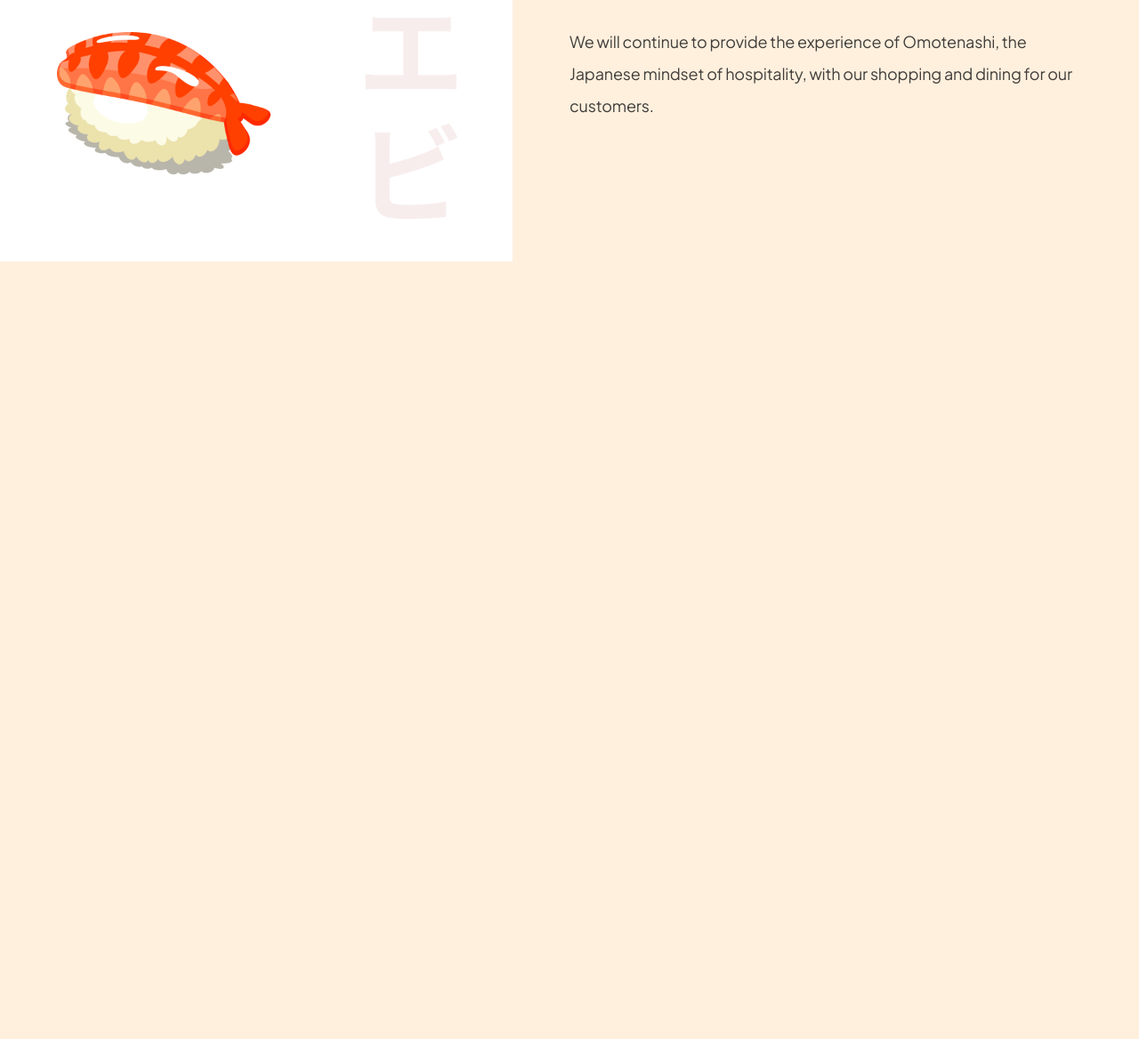
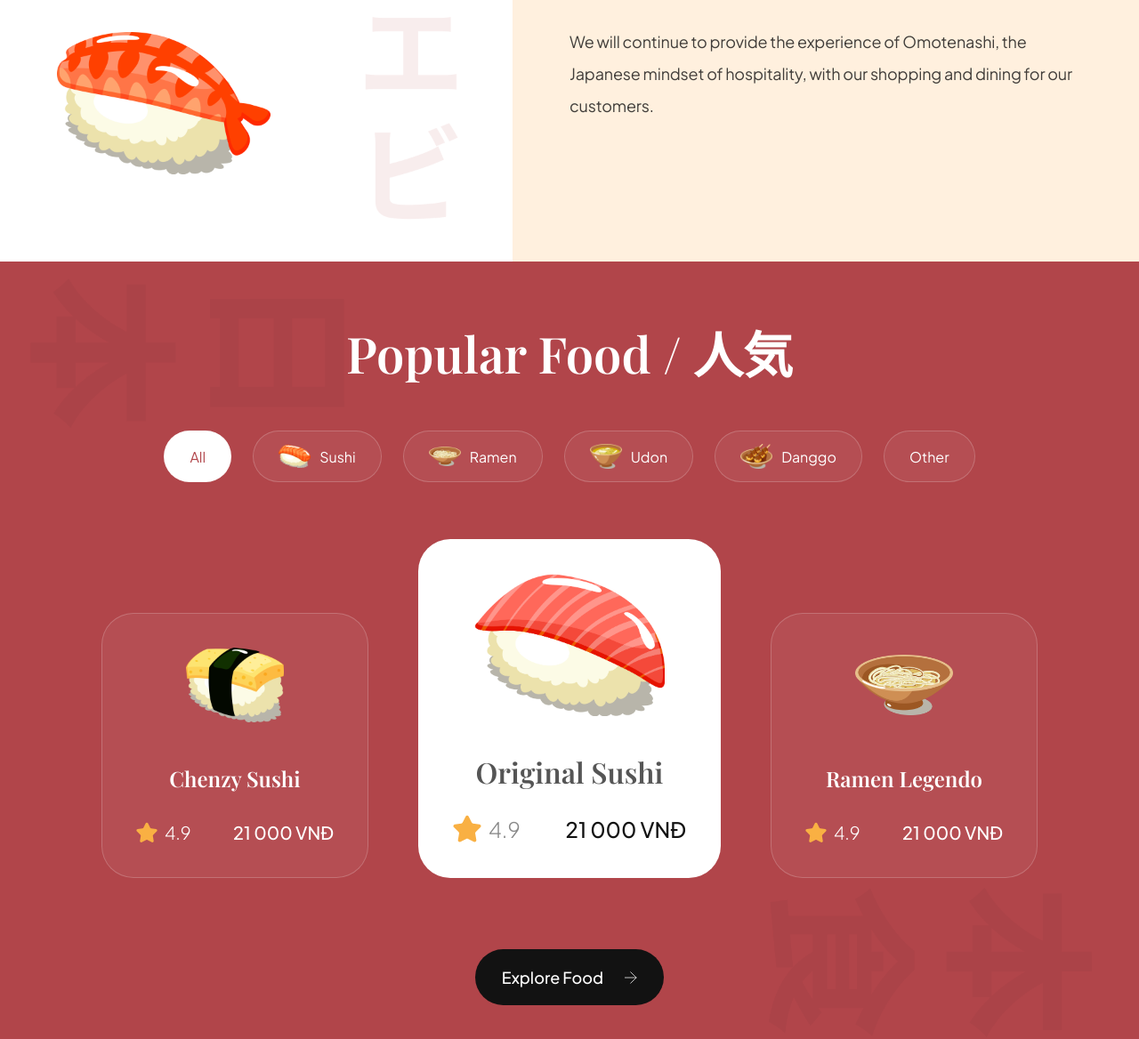
Before and after one commit to syhungFE/sushi-webiste, a website built with Vite: page index.html in a window 1280 px wide. Shown: the part 1224-2392 px from the top of the page at 89% size. Before the commit the page ends 1518 px from the top, so only its background shows below. Built offline with nearby package versions, Linux system fonts and the light colour scheme.

Commit message:
feat: build popular section

```diff
--- a/css/sections/header.css
+++ b/css/sections/header.css
@@ -29,7 +29,7 @@
   font-size: 24px;
   text-transform: uppercase;
   font-family: var(--playfair-display);
-  color: #fff;
+  color: var(--color-white);
   opacity: 0.8;
 }
 
--- a/css/sections/hero.css
+++ b/css/sections/hero.css
@@ -41,7 +41,7 @@
 }
 
 .hero-content {
-    flex: 1.22;
+    flex: 1.236;
     display: flex;
     justify-content: space-between;
     flex-direction: column;
--- /dev/null
+++ b/css/sections/popular.css
@@ -0,0 +1,197 @@
+.popular-foods {
+    padding: 64px;
+    display: flex;
+    flex-direction: column;
+
+    background-color: var(--primary-color);
+    background-image: url("../../assets/popular_bg.png");
+    background-position: center;
+    background-repeat: no-repeat;
+    background-size: contain;
+
+    overflow: hidden;
+}
+
+.popular-foods__title {
+    font-size: 56px;
+    font-family: var(--playfair-display);
+    font-weight: 600;
+    line-height: 78px;
+    color: var(--color-white);
+    text-align: center;
+}
+
+.popular-foods__filters {
+    margin-top: 48px;
+    max-width: 100%;
+    overflow-x: auto;
+
+    display: flex;
+    justify-content: center;
+    gap: 24px;
+}
+
+.popular-foods__filter-btn {
+    padding: 10px 28px;
+
+    display: flex;
+    flex-direction: row;
+    align-items: center;
+    gap: 10px;
+
+    background: rgba(255, 255, 255, 0.05);
+    border: 1px solid rgba(255, 255, 255, 0.2);
+    border-radius: 46px;
+
+    font-size: 16px;
+    font-weight: 300px;
+    line-height: 25px;
+    font-family: var(--plus-jakarta-sans);
+    color: var(--color-white);
+    cursor: pointer;
+}
+
+.popular-foods__filter-btn img  {
+    width: 36px;
+    height: 36px;
+    object-fit: contain;
+}
+
+.popular-foods__filter-btn.active {
+    background-color: var(--color-white);
+    color: var(--primary-color);
+}
+
+.popular-foods__filter-btn:hover {
+    background: var(--color-white);
+    color: var(--primary-color);
+}
+
+.popular-foods__catalogue {
+    margin-top: 64px;
+
+    display: flex;
+    justify-content: center;
+    align-items: flex-end;
+    flex-wrap: wrap;
+    gap: 56px;
+}
+
+.popular-foods__button {
+    width: fit-content;
+
+    padding: 20px 30px;
+    margin: 80px auto 0;
+
+    font-weight: 500;
+    font-size: 18px;
+    line-height: 23px;
+    font-family: var(--plus-jakarta-sans);
+    color: var(--color-white);
+
+    border: none;
+    outline: none;
+    background: var(--secondary-color);
+    border-radius: 64px;
+    cursor: pointer;
+}
+
+.popular-foods__button img {
+    width: 14px;
+    height: 14px;
+    object-fit: contain;
+
+    margin-left: 21px;
+}
+
+.popular-foods__card {
+    padding: 38px;
+    min-width: 300px;
+    height: fit-content;
+
+    display: flex;
+    align-items: center;
+    flex-direction: column;
+
+    border-radius: 36px;
+    background: rgba(255, 255, 255, 0.05);
+    border: 1px solid rgba(255, 255, 255, 0.2);
+}
+
+.popular-foods__card-image {
+    width: 110px;
+    height: 84px;
+    object-fit: contain;
+}
+
+.popular-foods__card-title {
+    margin-top: 47px;
+
+    font-weight: 600;
+    font-size: 24px;
+    line-height: 32px;
+    font-family: var(--playfair-display);
+    color: var(--color-white);
+    text-align: center;
+}
+
+.popular-foods__card-details {
+    width: 100%;
+    margin-top: 32px;
+}
+
+.popular-foods__card-rating {
+    display: flex;
+    align-items: center;
+    gap: 8px;
+}
+
+.popular-foods__card-rating img {
+    width: 24px;
+    height: 24px;
+    object-fit: contain;
+}
+
+.popular-foods__card-rating p {
+    font-size: 20px;
+    font-weight: 300;
+    font-family: var(--plus-jakarta-sans);
+    color: var(--color-white);
+}
+
+.popular-foods__card-price {
+    font-size: 20px;
+    font-weight: 500;
+    font-family: var(--plus-jakarta-sans);
+    color: var(--color-white);
+}
+
+.popular-foods__card.active-card {
+    background: var(--color-white);
+    min-width: 340px;
+}
+
+.popular-foods__card.active-card .popular-foods__card-image {
+    width: 214px;
+    height: 160px;
+}
+
+.popular-foods__card.active-card .popular-foods__card-title {
+    color: var(--black-500);
+    font-size: 32px;
+}
+
+.popular-foods__card.active-card .popular-foods__card-rating img {
+    width: 32px;
+    height: 32px;
+}
+
+.popular-foods__card.active-card .popular-foods__card-rating p {
+    font-size: 24px;
+    color: var(--gray-100);
+}
+
+.popular-foods__card.active-card .popular-foods__card-price {
+    font-size: 24px;
+    color: var(--secondary-color)
+}
--- a/css/style.css
+++ b/css/style.css
@@ -5,8 +5,8 @@
 @import url("sections/header.css");
 @import url("sections/hero.css");
 @import url("sections/about.css");
-/* @import url("sections/popular.css");
-@import url("sections/trending.css");
+@import url("sections/popular.css");
+/* @import url("sections/trending.css");
 @import url("sections/subscribe.css");
 @import url("sections/footer.css"); */
 
--- a/index.html
+++ b/index.html
@@ -12,11 +12,11 @@
     <header class="header">
       <nav class="header__nav">
         <div class="header__logo">
-          <h4> Sushi Website </h4>
+          <h4 data-aos="fade-down"> Sushi Website </h4>
           <div class="header__logo-overlay"></div>
         </div>
 
-        <ul class="header__menu">
+        <ul class="header__menu" data-aos="fade-down">
           <li><a href="#menu">Menu</a></li>
           <li><a href="#food">Food</a></li>
           <li><a href="#services">Services</a></li>
@@ -30,8 +30,8 @@
     </header>
     <section class="hero">
       <div class="hero-image">
-        <img src="assets/sushi-1.png" alt="sushi"/>
-        <h2>
+        <img src="assets/sushi-1.png" alt="sushi" data-aos="fade-up"/>
+        <h2  data-aos="fade-up">
           日 <br />
           本 <br />
           食
@@ -39,7 +39,7 @@
         <div class="hero-image__overlay"></div>
       </div>
       <div class="hero-content">
-        <div class="hero-content__info">
+        <div class="hero-content__info" data-aos="fade-left">
           <h1>Feel the taste of Japanese food</h1>
           <p>Feel the taste of the most popular Japanese food from anywhere and anytime.</p>
 
@@ -52,7 +52,7 @@
           </div>
         </div>
 
-        <div class="hero-content__testimonial">
+        <div class="hero-content__testimonial" data-aos="fade-up">
           <div class="hero-content__customer flex-center">
             <h4>24<span>k+</span></h4>
             <p>Happy Customers</p>
@@ -68,7 +68,7 @@
     <section class="about-us" id="about-us">
       <div class="about-us__image">
         <div class="about-us__image-sushi3">
-          <img src="assets/sushi-3.png" alt="about-us-img-sushi3" />
+          <img src="assets/sushi-3.png" alt="about-us-img-sushi3" data-aos="fade-right" />
         </div>
 
         <button class="about-us__button">
@@ -77,16 +77,91 @@
         </button>
 
         <div class="about-us__image-sushi2">
-          <img src="assets/sushi-2.png" alt="about-us-img-sushi2" />
+          <img src="assets/sushi-2.png" alt="about-us-img-sushi2" data-aos="fade-right" />
         </div>
       </div>
 
-      <div class="about-us__content">
+      <div class="about-us__content" data-aos="fade-left">
         <p class="sushi__subtitle">About Us / 私たちに関しては</p>
         <h3 class="sushi__title">Our mission is to bring true Japanese flavours to you.</h3>
         <p class="sushi__description">We will continue to provide the experience of Omotenashi, the Japanese mindset of hospitality, with our shopping and dining for our customers.</p>
       </div>
     </section>
+
+    <section class="popular-foods" id="menu">
+      <h2 class="popular-foods__title" data-aos="flip-up">Popular Food / 人気</h2>
+
+      <div class="popular-foods__filters sushi_hide_scrollbar" data-aos="fade-up">
+        <button class="popular-foods__filter-btn active">All</button>
+        <button class="popular-foods__filter-btn">
+          <img src="assets/sushi-9.png" alt="Sushi"/>
+          Sushi
+        </button>
+        <button class="popular-foods__filter-btn">
+          <img src="assets/sushi-8.png" alt="Ramen"/>
+          Ramen
+        </button>
+        <button class="popular-foods__filter-btn">
+          <img src="assets/sushi-7.png" alt="Udon"/>
+          Udon
+        </button>
+        <button class="popular-foods__filter-btn">
+          <img src="assets/sushi-6.png" alt="Danggo"/>
+          Danggo
+        </button>
+        <button class="popular-foods__filter-btn">Other</button>
+      </div>
+
+      <div class="popular-foods__catalogue">
+        <article class="popular-foods__card">
+          <img class="popular-foods__card-image" src="assets/sushi-12.png" alt="Chenzy Sushi"/>
+          <h4 class="popular-foods__card-title">Chenzy Sushi</h4>
+
+          <div class="popular-foods__card-details flex-between">
+            <div class="popular-foods__card-rating">
+              <img src="assets/star.svg" alt="rating"/>
+              <p>4.9</p>
+            </div>
+
+            <div class="popular-foods__card-price">21 000 VNĐ</div>
+          </div>
+        </article>
+
+        <article class="popular-foods__card active-card">
+          <img class="popular-foods__card-image" src="assets/sushi-11.png" alt="Original Sushi"/>
+          <h4 class="popular-foods__card-title">Original Sushi</h4>
+
+          <div class="popular-foods__card-details flex-between">
+            <div class="popular-foods__card-rating">
+              <img src="assets/star.svg" alt="rating"/>
+              <p>4.9</p>
+            </div>
+
+            <div class="popular-foods__card-price">21 000 VNĐ</div>
+          </div>
+        </article>
+
+        <article class="popular-foods__card">
+          <img class="popular-foods__card-image" src="assets/sushi-10.png" alt="Ramen Legendo"/>
+          <h4 class="popular-foods__card-title">Ramen Legendo</h4>
+
+          <div class="popular-foods__card-details flex-between">
+            <div class="popular-foods__card-rating">
+              <img src="assets/star.svg" alt="rating"/>
+              <p>4.9</p>
+            </div>
+
+            <div class="popular-foods__card-price">21 000 VNĐ</div>
+          </div>
+        </article>
+      </div>
+
+      <button class="popular-foods__button">
+        Explore Food
+        <img src="assets/arrow-right.svg" alt="arrow-right"/>
+      </button>
+    </section>
+
     <script type="module" src="/js/script.js"></script>
   </body>
 </html>
```
